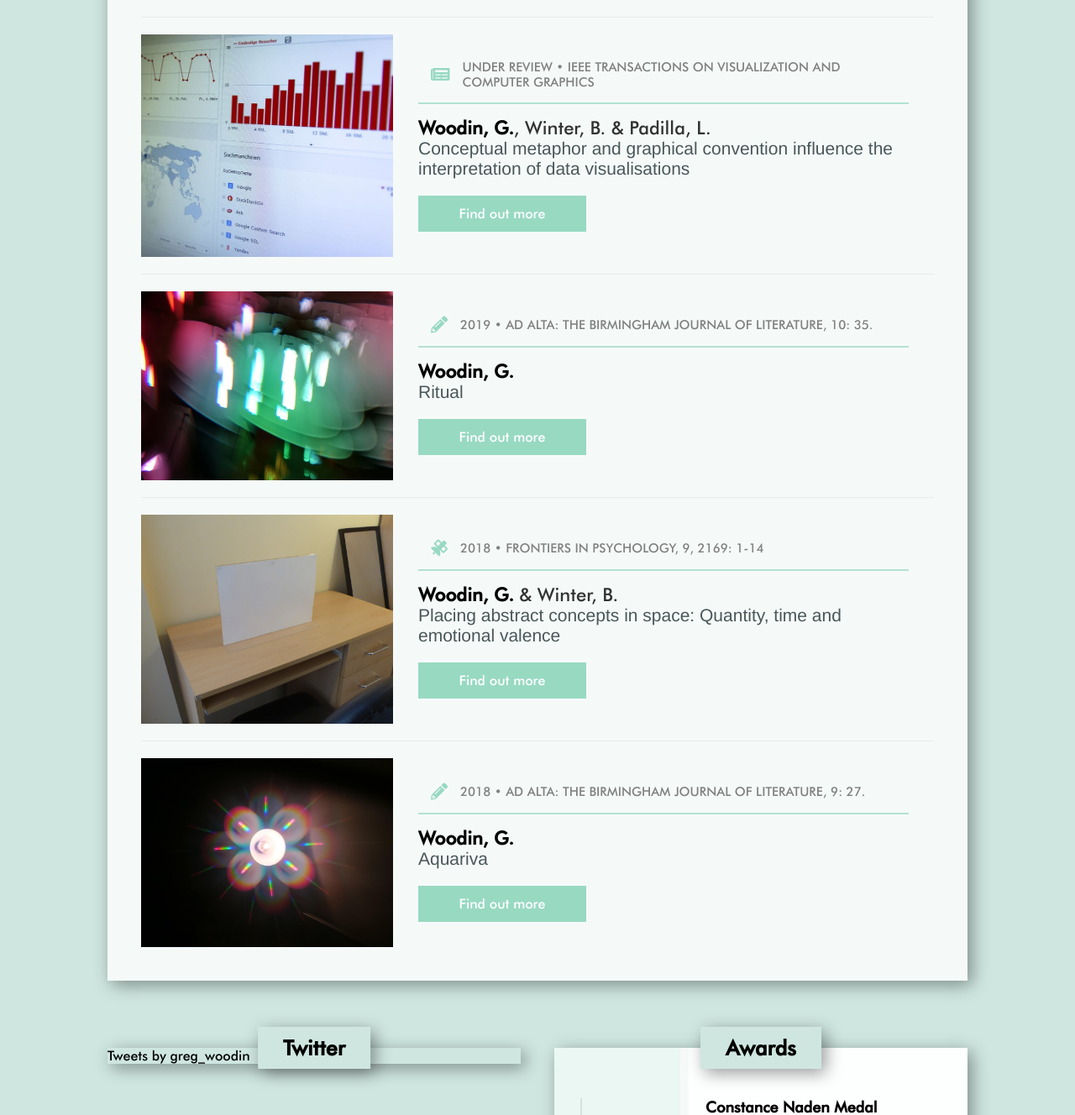
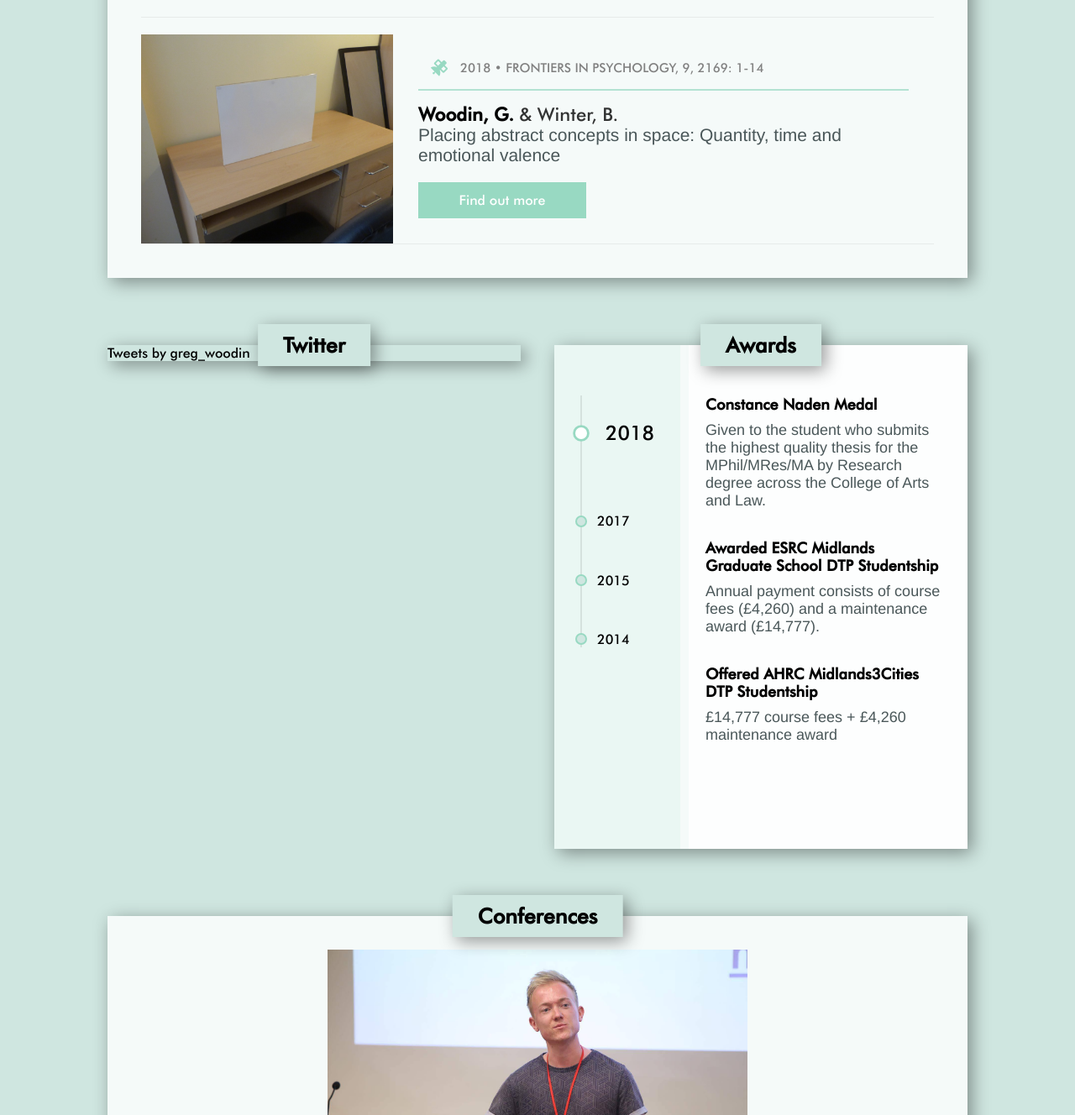
Before and after one commit to GregWoodin/gregwoodin.github.io, a plain HTML site: page index.html in a window 1280 px wide. Shown: the part 1300-2628 px from the top of the page at 84% size. Drawn offline with Linux system fonts and the light colour scheme.

Commit message:
Update index.html
removed some pubs

```diff
--- a/index.html
+++ b/index.html
@@ -138,42 +138,7 @@
                     </div>
                     <hr class="publications__hr">
 
-
-                    <div class="publications__entry">
-                        <img src="assets/img/data_viz.jpg" alt="" class="publications__img">
-                        <div class="publications__text">
-                            <div class="conferences__header">
-                                <i class="icon__content conferences__icon fas fa-newspaper"></i>
-                                <div class="conferences__info">under review • IEEE Transactions on Visualization and Computer Graphics</div>
-                            </div>
-                            <h3><strong>Woodin, G.</strong>, Winter, B. & Padilla, L.</h3>
-                            <p>Conceptual metaphor and graphical convention influence the interpretation of data visualisations</p>
-                            <a href="https://osf.io/dncjg/" class="button publications__button">Find out more</a>
-                        </div>
-                        <p class="publications__expanded">We investigated the effect of axis inversion on graph interpretability with an empirical study in which participants were asked questions about line graphs depicting good (vacation days) and bad (murders) quantities. Alignment of graphs with valence metaphors positively affected graph interpretability, all else being equal. However, the positive effect of valence alignment did not outweigh the overall adverse effect of axis inversion. Furthermore, graphs depicting positive quantities were generally easier to interpret than graphs depicting negative quantities.</p>
-                    </div>
-                    <hr class="publications__hr">
-
-
                     <!-- COPY FROM HERE -->
-                    <div class="publications__entry">
-                        <img src="assets/img/pub_ritual.jpg" alt="" class="publications__img">
-                        <div class="publications__text">
-                            <div class="conferences__header">
-                                <i class="icon__content conferences__icon fas fa-pencil-alt"></i>
-                                <div class="conferences__info">2019 • Ad Alta: the Birmingham Journal of Literature, 10: 35.</div>
-                            </div>
-                            <h3><strong>Woodin, G.</strong></h3>
-                            <p>Ritual</p>
-                            <a href="https://www.birmingham.ac.uk/schools/edacs/departments/english/research/journals/adalta.aspx" class="button publications__button">Find out more</a>
-                        </div>
-                        <p class="publications__expanded">
-                            Poem
-                        </p>
-                    </div>
-                    <hr class="publications__hr">
-                    <!-- TO HERE -->
-
                     <div class="publications__entry">
                         <img src="assets/img/pub_abstract-concepts.jpg" alt="" class="publications__img">
                         <div class="publications__text">
@@ -190,24 +155,6 @@
                         </p>
                     </div>
                     <hr class="publications__hr">
-                    <div class="publications__entry">
-                        <img src="assets/img/pub_aquavira.jpg" alt="" class="publications__img">
-                        <div class="publications__text">
-                            <div class="conferences__header">
-                                <i class="icon__content conferences__icon fas fa-pencil-alt"></i>
-                                <div class="conferences__info">2018 • Ad Alta: the Birmingham Journal of Literature, 9: 27.</div>
-                            </div>
-                            <h3><strong>Woodin, G.</strong></h3>
-                            <p>Aquariva</p>
-                            <a href="https://www.birmingham.ac.uk/schools/edacs/departments/english/research/journals/adalta.aspx" class="button publications__button">Find out more</a>
-
-                        </div>
-                        <p class="publications__expanded">
-                            Poem.
-                        </p>
-                    </div>
-                </div>
-            </div>
         </section>
 
         <section class="thoughts-awards" id = "awards">
```
